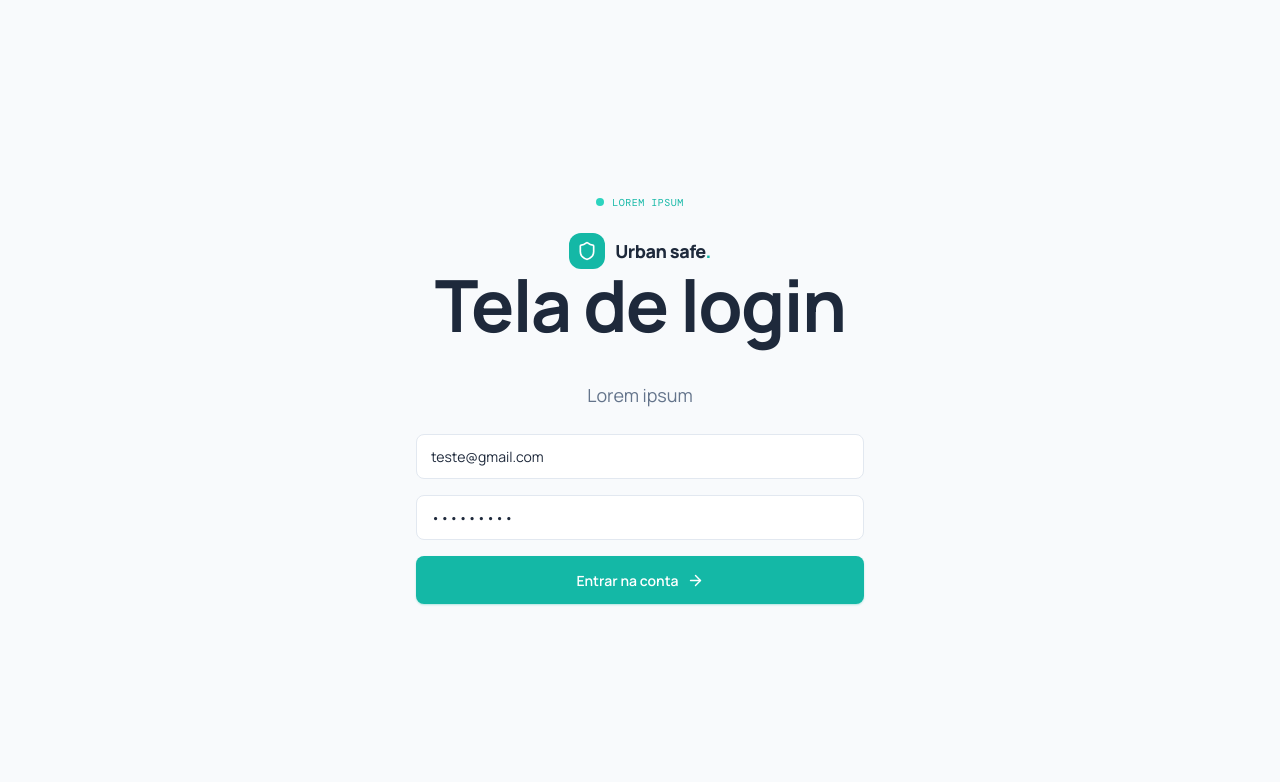
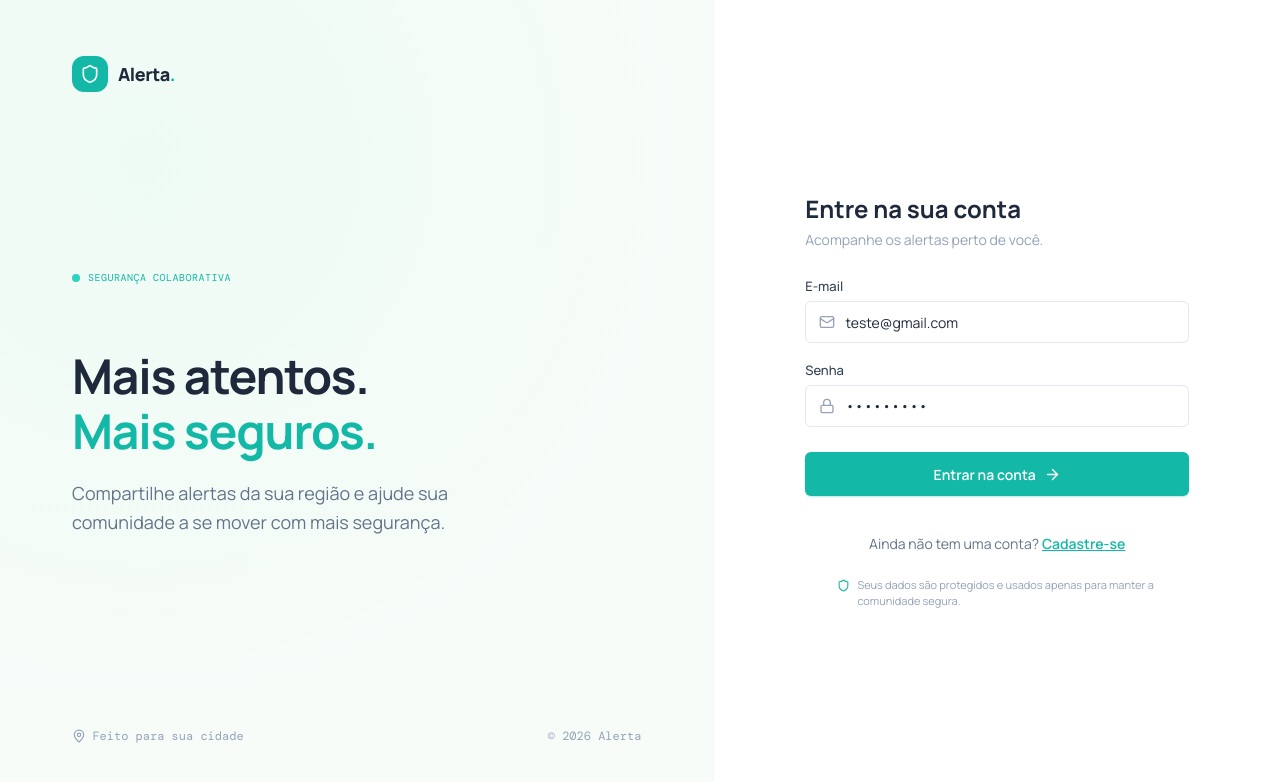
Before and after one commit to civilianjoseph/urban-safe, a React (Vite) app: page / in a window 1280 px wide. Shown: the top 782 px of the page. Built offline with nearby package versions, Linux system fonts and the light colour scheme.

Commit message:
feat(auth): ajustes de layout, tipografia e iconografia da tela de login

```diff
--- a/src/App.tsx
+++ b/src/App.tsx
@@ -1,16 +1,13 @@
-import { AuthProvider, useAuth } from '@/shared/context/auth-context';
-import { AuthScreen } from '@/pages/auth/auth.screen';
-import { HomeScreen } from '@/pages/home/home.screen';
+import { AuthProvider } from '@/shared/context/auth-context';
+import * as AuthModule from '@/pages/auth/auth.screen';
 
-function AppContent() {
-  const { user } = useAuth();
-  return user ? <HomeScreen /> : <AuthScreen />;
-}
+// Obtém o componente quer ele venha como named export ou default export
+const ComponenteAuth = (AuthModule as any).AuthScreen || (AuthModule as any).default;
 
-function App() {
+export function App() {
   return (
     <AuthProvider>
-      <AppContent />
+      <ComponenteAuth />
     </AuthProvider>
   );
 }
--- a/src/components/logo/logo.tsx
+++ b/src/components/logo/logo.tsx
@@ -8,7 +8,7 @@ export function Logo() {
         <Shield size={20} />
       </span>
       <span className={styles.text}>
-        Urban safe<span className={styles.dot}>.</span>
+        Alerta<span className={styles.dot}>.</span>
       </span>
     </div>
   );
--- a/src/pages/auth/auth.screen.module.css
+++ b/src/pages/auth/auth.screen.module.css
@@ -15,17 +15,42 @@
 font-size: 0.875rem;
 }
 
-.root {
+.pageContainer {
 display: flex;
+min-height: 100vh;
+width: 100%;
+background-color: #ffffff;
+}
+
+/* Painel Esquerdo */
+.heroSection {
+display: none;
+flex: 1.1;
+background-color: #f7fcf9;
+background-image: radial-gradient(circle at 20% 20%, #eefbf4 0%, #f7fcf9 70%);
+padding: 3.5rem 4.5rem;
 flex-direction: column;
+justify-content: space-between;
+border-right: 1px solid var(--color-slate-100, #f1f5f9);
+}
+
+@media (min-width: 960px) {
+.heroSection {
+display: flex;
+}
+}
+
+.heroTop {
+display: flex;
 align-items: center;
-  justify-content: center;
-  height: 100vh;
-  padding: 1.5rem;
+}
+
+.heroContent {
+max-width: 32rem;
 }
 
 .kicker {
-  display: flex;
+display: inline-flex;
 align-items: center;
 gap: 0.5rem;
 margin-bottom: 1.5rem;
@@ -43,34 +68,192 @@
 background: var(--color-brand-400);
 }
 
-.title {
-  margin: 0 0 1rem;
+.heroTitle {
 font-size: 3rem;
 font-weight: 700;
-  line-height: 1;
+line-height: 1.15;
 letter-spacing: -0.025em;
 color: var(--color-slate-800);
+margin-bottom: 1.25rem;
 }
 
-@media (min-width: 1280px) {
-  .title {
-    font-size: 4.5rem;
-  }
+.heroTitle span {
+color: var(--color-brand-500);
 }
 
-.subtitle {
-  margin: 1.5rem 0 0;
-  max-width: 28rem;
+.heroSubtitle {
 font-size: 1.125rem;
 line-height: 1.625;
 color: var(--color-slate-500);
+max-width: 28rem;
+}
+
+/* Rodapé Esquerdo */
+.heroFooter {
+display: flex;
+justify-content: space-between;
+align-items: center;
+font-family: var(--font-mono, monospace);
+font-size: 0.75rem;
+color: var(--color-slate-400);
+}
+
+.footerCity {
+display: inline-flex;
+align-items: center;
+gap: 0.4rem;
+}
+
+.footerIcon {
+color: var(--color-slate-400);
+flex-shrink: 0;
+}
+
+.footerCopy {
+font-family: var(--font-mono, monospace);
+font-size: 0.75rem;
+color: var(--color-slate-400);
+}
+
+/* Painel Direito - Formulário */
+.formSection {
+flex: 1;
+display: flex;
+align-items: center;
+justify-content: center;
+padding: 2rem 1.5rem;
+background-color: #ffffff;
+}
+
+.formCard {
+width: 100%;
+max-width: 24rem;
+display: flex;
+flex-direction: column;
+}
+
+.formHeader {
+margin-bottom: 1.75rem;
+}
+
+.formTitle {
+font-size: 1.5rem;
+font-weight: 700;
+color: var(--color-slate-800);
+margin: 0 0 0.35rem 0;
+}
+
+.formSubtitle {
+font-size: 0.875rem;
+color: var(--color-slate-400);
+margin: 0;
 }
 
 .form {
 display: flex;
 flex-direction: column;
-  gap: 1rem;
+gap: 1.1rem;
+}
+
+.inputGroup {
+display: flex;
+flex-direction: column;
+gap: 0.35rem;
+}
+
+.label {
+font-size: 0.8125rem;
+font-weight: 500;
+color: var(--color-slate-700, #334155);
+}
+
+.fieldBox {
+position: relative;
+display: flex;
+align-items: center;
 width: 100%;
-  max-width: 28rem;
+}
+
+.fieldIcon {
+position: absolute;
+left: 0.85rem;
+color: var(--color-slate-400);
+pointer-events: none;
+}
+
+.input {
+width: 100%;
+height: 2.65rem;
+padding-left: 2.45rem;
+padding-right: 0.85rem;
+border-radius: 0.375rem;
+border: 1px solid var(--color-slate-200, #e2e8f0);
+background-color: #ffffff;
+color: var(--color-slate-800);
+font-size: 0.875rem;
+outline: none;
+box-sizing: border-box;
+}
+
+.input:focus {
+border-color: var(--color-brand-500);
+box-shadow: 0 0 0 1px var(--color-brand-500);
+}
+
+.submitBtn {
+margin-top: 0.5rem;
+background-color: var(--color-brand-500) !important;
+color: #ffffff;
+border-radius: 0.375rem;
+font-weight: 600;
+height: 2.75rem;
+cursor: pointer;
+border: none;
+}
+
+.submitBtn:hover {
+background-color: var(--color-brand-600, #047857) !important;
+}
+
+.toggleFooter {
 margin-top: 1.5rem;
+text-align: center;
+font-size: 0.875rem;
+color: var(--color-slate-500);
 }
+
+.toggleBtn {
+background: none;
+border: none;
+padding: 0;
+color: var(--color-brand-500);
+font-weight: 600;
+font-size: inherit;
+cursor: pointer;
+text-decoration: underline;
+}
+
+.toggleBtn:hover {
+opacity: 0.85;
+}
+
+.securityNotice {
+margin-top: 1.5rem;
+display: flex;
+align-items: flex-start;
+justify-content: center;
+gap: 0.45rem;
+font-size: 0.6875rem;
+color: var(--color-slate-400);
+text-align: left;
+line-height: 1.4;
+max-width: 20rem;
+margin-left: auto;
+margin-right: auto;
+}
+
+.securityIcon {
+flex-shrink: 0;
+color: var(--color-brand-500);
+margin-top: 2px;
+}
--- a/src/pages/auth/auth.screen.tsx
+++ b/src/pages/auth/auth.screen.tsx
@@ -1,14 +1,16 @@
+import { FormEvent, useState } from 'react';
 import { Button } from '@/components/button/button';
-import { Input } from '@/components/input/input';
 import { Logo } from '@/components/logo/logo';
 import { useAuth } from '@/shared/context/auth-context';
-import { Shield } from 'lucide-react';
-import { FormEvent, useState } from 'react';
+import { Mail, Lock, User, Shield, MapPin } from 'lucide-react';
 import styles from './auth.screen.module.css';
 
 export function AuthScreen() {
+const [isLogin, setIsLogin] = useState(true);
+const [name, setName] = useState('');
 const [email, setEmail] = useState('teste@gmail.com');
 const [password, setPassword] = useState('Teste@123');
+
 const { login, loading } = useAuth();
 
 async function handleSubmit(e: FormEvent<HTMLFormElement>) {
@@ -19,29 +21,142 @@ export function AuthScreen() {
 if (loading) {
 return (
 <div className={styles.loading}>
-        <Shield size={30} className={styles.loadingIcon} />
-        <span className={styles.loadingText}>Preparando o mapa seguro...</span>
+<Shield size={28} className={styles.loadingIcon} />
+<span className={styles.loadingText}>Carregando...</span>
 </div>
 );
 }
 
 return (
-    <div className={styles.root}>
-      <div className={styles.kicker}>
-        <span className={styles.kickerDot} /> Lorem ipsum
+<div className={styles.pageContainer}>
+{/* Coluna Esquerda - Hero */}
+<section className={styles.heroSection}>
+<div className={styles.heroTop}>
+<Logo />
 </div>
 
-      <Logo />
-      <h1 className={styles.title}>Tela de login</h1>
-      <p className={styles.subtitle}>Lorem ipsum</p>
+<div className={styles.heroContent}>
+<div className={styles.kicker}>
+<span className={styles.kickerDot} />
+SEGURANÇA COLABORATIVA
+</div>
+<h1 className={styles.heroTitle}>
+Mais atentos.<br />
+<span>Mais seguros.</span>
+</h1>
+<p className={styles.heroSubtitle}>
+Compartilhe alertas da sua região e ajude sua comunidade a se mover com mais segurança.
+</p>
+</div>
+
+<div className={styles.heroFooter}>
+<div className={styles.footerCity}>
+<MapPin size={14} className={styles.footerIcon} />
+<span>Feito para sua cidade</span>
+</div>
+<span className={styles.footerCopy}>© 2026  Alerta</span>
+</div>
+</section>
+
+{/* Coluna Direita - Formulário */}
+<section className={styles.formSection}>
+<div className={styles.formCard}>
+<header className={styles.formHeader}>
+<h2 className={styles.formTitle}>
+{isLogin ? 'Entre na sua conta' : 'Crie a sua conta'}
+</h2>
+<p className={styles.formSubtitle}>
+{isLogin
+? 'Acompanhe os alertas perto de você.'
+: 'Cadastre-se para começar a colaborar'}
+</p>
+</header>
 
 <form onSubmit={handleSubmit} className={styles.form}>
-        <Input type="email" placeholder="E-mail" value={email} onChange={(e) => setEmail(e.target.value)} />
-        <Input type="password" placeholder="Senha" value={password} onChange={(e) => setPassword(e.target.value)} />
-        <Button type="submit" size="lg" fullWidth>
-          Entrar na conta
+{!isLogin && (
+<div className={styles.inputGroup}>
+<label className={styles.label}>Nome completo</label>
+<div className={styles.fieldBox}>
+<User size={16} className={styles.fieldIcon} />
+<input
+type="text"
+className={styles.input}
+placeholder="Seu nome completo"
+value={name}
+onChange={(e) => setName(e.target.value)}
+required
+/>
+</div>
+</div>
+)}
+
+<div className={styles.inputGroup}>
+<label className={styles.label}>E-mail</label>
+<div className={styles.fieldBox}>
+<Mail size={16} className={styles.fieldIcon} />
+<input
+type="email"
+className={styles.input}
+placeholder="voce@email.com"
+value={email}
+onChange={(e) => setEmail(e.target.value)}
+required
+/>
+</div>
+</div>
+
+<div className={styles.inputGroup}>
+<label className={styles.label}>Senha</label>
+<div className={styles.fieldBox}>
+<Lock size={16} className={styles.fieldIcon} />
+<input
+type="password"
+className={styles.input}
+placeholder="••••••••"
+value={password}
+onChange={(e) => setPassword(e.target.value)}
+required
+/>
+</div>
+</div>
+
+<Button type="submit" size="lg" fullWidth className={styles.submitBtn}>
+{isLogin ? 'Entrar na conta' : 'Cadastre-se →'}
 </Button>
 </form>
+
+<footer className={styles.toggleFooter}>
+{isLogin ? (
+<p>
+Ainda não tem uma conta?{' '}
+<button
+type="button"
+onClick={() => setIsLogin(false)}
+className={styles.toggleBtn}
+>
+Cadastre-se
+</button>
+</p>
+) : (
+<p>
+Já tem uma conta?{' '}
+<button
+type="button"
+onClick={() => setIsLogin(true)}
+className={styles.toggleBtn}
+>
+Entrar
+</button>
+</p>
+)}
+
+<div className={styles.securityNotice}>
+<Shield size={13} className={styles.securityIcon} />
+<span>Seus dados são protegidos e usados apenas para manter a comunidade segura.</span>
+</div>
+</footer>
+</div>
+</section>
 </div>
 );
 }
```
Lines whose indentation alone changed are shown as unchanged.
